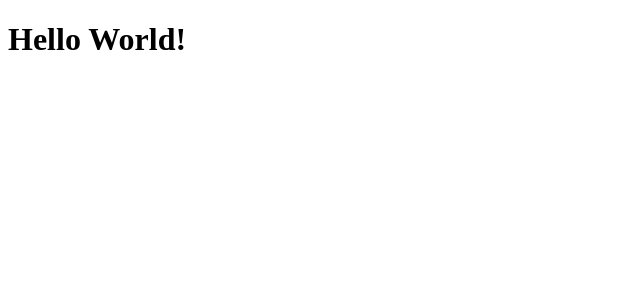
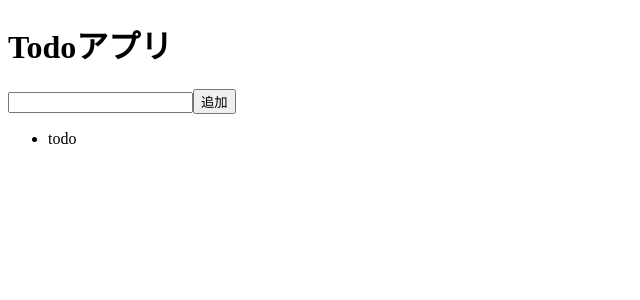
Before and after one commit to aion0721/my-todo-app, a React (Vite) app: page / in a window 1280 px wide. Shown: the top 300 px of the page, without its empty margins (0-640 px from the left). Built offline with nearby package versions, Linux system fonts and the light colour scheme.

Commit message:
fix: html

```diff
--- a/src/App.jsx
+++ b/src/App.jsx
@@ -1,7 +1,12 @@
 function App() {
   return (
     <>
-      <h1>Hello World!</h1>
+      <h1>Todoアプリ</h1>
+      <input />
+      <button>追加</button>
+      <ul>
+        <li>todo</li>
+      </ul>
     </>
   );
 }
```
